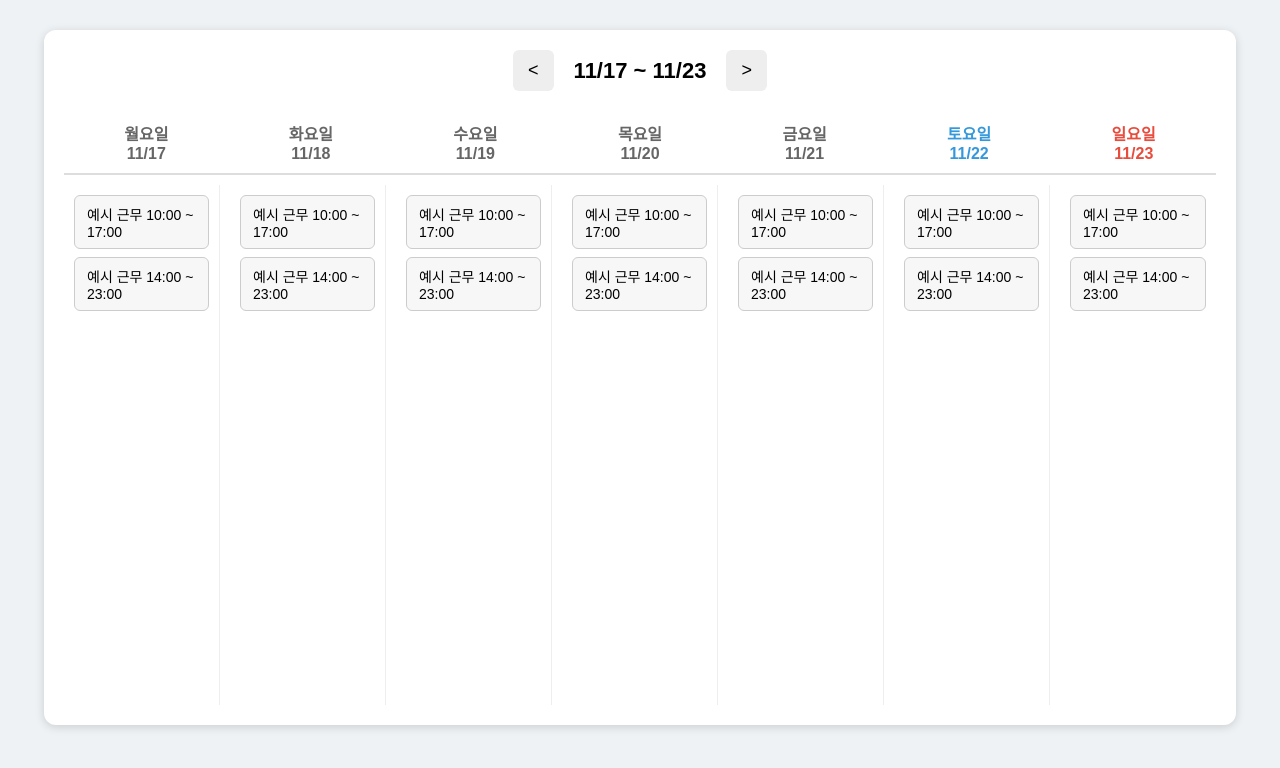
After one commit to mbcwsystem/backend, a FastAPI app: template app/templates/schedule.html in a window 1280 px wide. The commit adds this page. Shown: the top 768 px of the page. Run offline with FastAPI, Linux system fonts and the light colour scheme; the template is opened without the code that fills it, so the values that code supplies are empty; parts of the project's set-up code (start-up, migrations or seed data) failed here and were passed over.

Commit message:
:sparkles: feat: 테스트 페이지 구현(system page 완성 및 schedule page 뼈대)

```diff
--- a/app/main.py
+++ b/app/main.py
@@ -22,14 +22,25 @@ app = FastAPI()
 templates = Jinja2Templates(directory="app/templates")
 # 테스트코드
 app.mount("/static", StaticFiles(directory="app/static"), name="static")
-
-@app.get("/")
+@app.get("/", tags=["Html"])
 def index(request: Request):
     return templates.TemplateResponse("login_signup.html", {"request": request})
 
-@app.get("/main", response_class=HTMLResponse)
+@app.get("/main", response_class=HTMLResponse, tags=["Html"])
 def render_main_page(request: Request):
     return templates.TemplateResponse("main.html", {"request": request})
+
+@app.get("/schedule", response_class=HTMLResponse, tags=["Html"])
+def render_schedule_page(request: Request):
+    return templates.TemplateResponse("schedule.html", {"request": request})
+
+
+
+
+
+
+
+
 
 @app.on_event("startup")
 def on_startup():
--- a/app/modules/payroll/services.py
+++ b/app/modules/payroll/services.py
@@ -64,7 +64,7 @@ def update_realtime_payroll(user_id: int, db: Session):
     )
     total_month_hours = Decimal(sum(m[0] or 0 for m in total_month_minutes)) / Decimal(60)
 
-    hourly_wage = get_applicable_wage(user_id, today)
+    hourly_wage = get_applicable_wage(user_id, today, db)
 
     payroll = (
         db.query(Payroll)
--- /dev/null
+++ b/app/static/css/schedule.css
@@ -0,0 +1,97 @@
+body {
+    font-family: Arial, sans-serif;
+    background: #eef2f5;
+    margin: 0;
+    padding: 0;
+    display: flex;
+    justify-content: center;
+}
+
+.schedule-container {
+    width: 90%;
+    max-width: 1200px;
+    margin-top: 30px;
+    background: #ffffff;
+    padding: 20px;
+    border-radius: 12px;
+    box-shadow: 0 2px 10px rgba(0,0,0,0.15);
+}
+
+.header {
+    display: flex;
+    justify-content: center;
+    align-items: center;
+    gap: 20px;
+}
+
+.header button {
+    background: #eee;
+    border: none;
+    padding: 10px 15px;
+    border-radius: 6px;
+    cursor: pointer;
+    font-size: 18px;
+}
+
+.header h2 {
+    margin: 0;
+    font-size: 22px;
+}
+
+/* 요일 row */
+.week-days {
+    margin-top: 20px;
+    display: grid;
+    grid-template-columns: repeat(7, 1fr);
+    text-align: center;
+    font-weight: bold;
+    color: #666;
+}
+
+.week-days div {
+    padding: 10px 0;
+    border-bottom: 2px solid #ddd;
+}
+
+/* 스케줄 내용 grid */
+.schedule-grid {
+    display: grid;
+    grid-template-columns: repeat(7, 1fr);
+    gap: 10px;
+    margin-top: 10px;
+}
+
+.day-column {
+    min-height: 500px;
+    border-right: 1px solid #eee;
+    padding: 10px;
+}
+
+.day-column:last-child {
+    border-right: none;
+}
+
+/* 스케줄 카드 */
+.schedule-card {
+    background: #f7f7f7;
+    padding: 8px 12px;
+    margin-bottom: 8px;
+    font-size: 14px;
+    border-radius: 6px;
+    border: 1px solid #ccc;
+}
+.schedule-card:hover {
+    background: #ececec;
+}
+
+/* 일요일 (Sun) */
+.week-days .sun {
+    color: #e74c3c;
+    font-weight: bold;
+}
+
+/* 토요일 (Sat) */
+.week-days .sat {
+    color: #3498db;
+    font-weight: bold;
+}
--- a/app/static/js/login.js
+++ b/app/static/js/login.js
@@ -78,3 +78,7 @@ async function signup() {
 function goMainPage() {
     window.location.href = "/main";
 }
+
+function goSchedulePage() {
+    window.location.href = "/schedule";
+}
--- /dev/null
+++ b/app/static/js/schedule.js
@@ -0,0 +1,78 @@
+document.addEventListener("DOMContentLoaded", () => {
+    let currentDate = new Date(); // 오늘 날짜
+
+    renderWeek(currentDate);
+
+    document.getElementById("prev-week").addEventListener("click", () => {
+        currentDate.setDate(currentDate.getDate() - 7);
+        renderWeek(currentDate);
+    });
+
+    document.getElementById("next-week").addEventListener("click", () => {
+        currentDate.setDate(currentDate.getDate() + 7);
+        renderWeek(currentDate);
+    });
+});
+
+// 이번 주 월요일 구하기
+function getMonday(date) {
+    const d = new Date(date);
+    const day = d.getDay(); // 0 = 일요일
+    const diff = (day === 0 ? -6 : 1 - day); // 월요일 기준
+    d.setDate(d.getDate() + diff);
+    return d;
+}
+
+// 날짜 포맷
+function formatDate(d) {
+    return `${d.getMonth() + 1}/${d.getDate()}`;
+}
+
+// 요일명
+const dayLabels = ["월요일", "화요일", "수요일", "목요일", "금요일", "토요일", "일요일"];
+
+function renderWeek(date) {
+    const monday = getMonday(date);
+    const days = [];
+
+    for (let i = 0; i < 7; i++) {
+        const temp = new Date(monday);
+        temp.setDate(monday.getDate() + i);
+        days.push(temp);
+    }
+
+    // 주간 범위 표시
+    document.getElementById("week-range").innerText =
+        `${formatDate(days[0])} ~ ${formatDate(days[6])}`;
+
+    // 요일 헤더 채우기
+    const weekDaysDiv = document.querySelector(".week-days");
+    weekDaysDiv.innerHTML = "";
+   dayLabels.forEach((label, i) => {
+    let cls = "";
+
+    if (i === 6) cls = "sun";  // 일요일
+    if (i === 5) cls = "sat";  // 토요일
+
+    weekDaysDiv.innerHTML += `
+        <div class="${cls}">
+            ${label}<br>${formatDate(days[i])}
+        </div>`;
+});
+
+    // 스케줄 그리드 채우기
+    const scheduleGrid = document.getElementById("schedule-grid");
+    scheduleGrid.innerHTML = "";
+
+    days.forEach((day) => {
+        const col = document.createElement("div");
+        col.className = "day-column";
+
+        col.innerHTML = `
+            <div class="schedule-card">예시 근무 10:00 ~ 17:00</div>
+            <div class="schedule-card">예시 근무 14:00 ~ 23:00</div>
+        `;
+
+        scheduleGrid.appendChild(col);
+    });
+}
--- a/app/templates/login_signup.html
+++ b/app/templates/login_signup.html
@@ -23,6 +23,7 @@
         <input id="login-password" type="password" placeholder="비밀번호">
         <button class="submit-btn" onclick="login()">로그인</button>
         <button class="go-main-btn" onclick="goMainPage()">메인페이지로 이동</button>
+        <button class="go-schedule-btn" onclick="goSchedulePage()">스케줄페이지로 이동</button>
         <div id="login-msg" class="msg"></div>
     </div>
 
--- a/app/templates/main.html
+++ b/app/templates/main.html
@@ -27,6 +27,8 @@
         <button onclick="checkOut()">퇴근</button>
     </div>
 
+    <div id="action-message" class="action-message"></div>
+
 </div>
 
 <script src="/static/js/main.js"></script>
--- /dev/null
+++ b/app/templates/schedule.html
@@ -0,0 +1,32 @@
+<!DOCTYPE html>
+<html lang="ko">
+<head>
+    <meta charset="UTF-8">
+    <meta name="viewport" content="width=device-width, initial-scale=1.0">
+    <title>근무 스케줄</title>
+    <link rel="stylesheet" href="/static/css/schedule.css">
+</head>
+
+<body>
+
+<div class="schedule-container">
+
+    <div class="header">
+        <button id="prev-week">&lt;</button>
+        <h2 id="week-range">0000/00/00 ~ 0000/00/00</h2>
+        <button id="next-week">&gt;</button>
+    </div>
+
+    <div class="week-days">
+        <!-- 요일 헤더 생성됨 -->
+    </div>
+
+    <div id="schedule-grid" class="schedule-grid">
+        <!-- 스케줄이 JS로 채워짐 -->
+    </div>
+
+</div>
+
+<script src="/static/js/schedule.js"></script>
+</body>
+</html>
```
Also changed, not shown: app/modules/attendance/routers.py (+83 -102 lines), app/modules/attendance/schemas.py (+4 -7 lines), app/static/css/login.css (+12 -0 lines), app/static/css/main.css (+11 -0 lines), app/static/js/main.js (+99 -8 lines).
